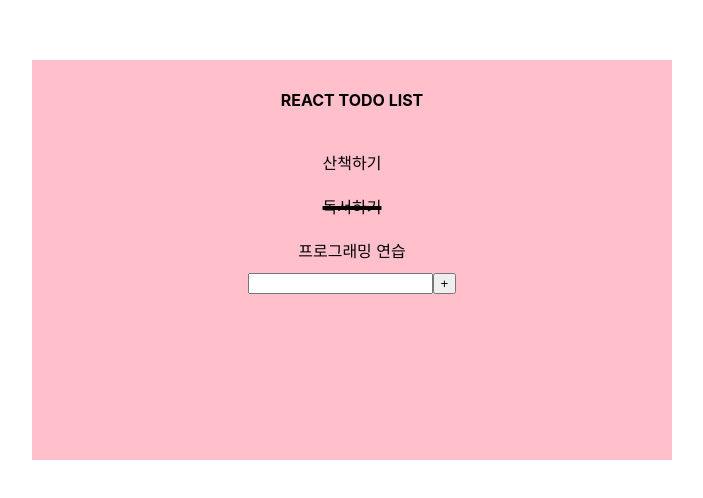
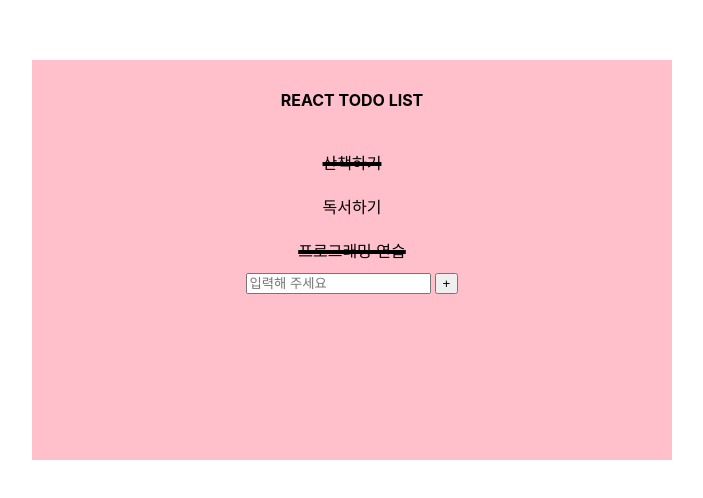
Before and after one commit to walker199101/react-todo-list, a React (Create React App) app: page / in a window 1280 px wide. Shown: the part 140-638 px from the top of the page, without its empty margins (288-991 px from the left). Built offline with nearby package versions, Linux system fonts and the light colour scheme.

Commit message:
todo아이템 추가

```diff
--- a/src/components/AddItem.jsx
+++ b/src/components/AddItem.jsx
@@ -1,11 +1,27 @@
+import React, { useState, useEffect } from 'react';
 import './TodoItem.scss';
+import './AddItem.scss';
 
 function AddItem (props) {
-    // const { text, isDone } = props;
+    const [text, setText] = useState('');
+    const { onAddItem } = props;
+    const onChange = (e) => {
+        setText(e.target.value);
+    }
+
+    const onReset = () => {
+        setText('');
+    }
+
+    const onClickAddBtn = () => {
+        // TODO: key값도 추가하기
+        onAddItem({ text: text, isDone: false });
+    }
+
     return (
         <div className="add-form">
-            <input type="text" />
-            <button class="add-btn">+</button>
+            <input type="text" onChange={onChange} value={text} placeholder="입력해 주세요" />
+            <button onClick={onClickAddBtn} class="add-btn">+</button>
         </div>
     )
 }
--- a/src/components/AddItem.scss
+++ b/src/components/AddItem.scss
@@ -0,0 +1,3 @@
+.add-btn {
+    margin-left: 4px;
+}
--- a/src/components/TodoItem.jsx
+++ b/src/components/TodoItem.jsx
@@ -6,7 +6,7 @@ function TodoItem (props) {
     return (
         <div className="todo-item">
             { isDone ?
-                <div>{text}</div> : <div className="done">{text}</div>
+                <div className="done">{text}</div> : <div>{text}</div>
             }
         </div>
     )
--- a/src/components/TodoList.jsx
+++ b/src/components/TodoList.jsx
@@ -1,6 +1,6 @@
+import React, { useState, useEffect } from 'react';
 import TodoItem from './TodoItem';
 import AddItem from './AddItem';
-import React, { useState, useEffect } from 'react';
 
 // * 주로, 마운트 시에 하는 작업들은 다음과 같은 사항들이 있습니다.
 // props 로 받은 값을 컴포넌트의 로컬 상태로 설정
@@ -13,21 +13,28 @@ import React, { useState, useEffect } from 'react';
 // 라이브러리 인스턴스 제거
 
 function TodoList () {
-    const [listItems, setListItems] = useState([]);
     const todoData = [
         { key: 1, text: "산책하기", isDone: true },
         { key: 2, text: "독서하기", isDone: false },
         { key: 3, text: "프로그래밍 연습", isDone: true }
     ]
+    const [listItems, setListItems] = useState(todoData);
     // useEffect
     useEffect(() => {
         console.log('컴포넌트가 화면에 나타남');
-        setListItems(todoData);
         return () => {
-          // cleanup 함수
-          console.log('컴포넌트가 화면에서 사라짐');
+            // cleanup 함수
+            console.log('컴포넌트가 화면에서 사라짐');
         };
-      }, []);
+    }, []);
+
+    const onAddItem = (item) => {
+        setListItems([...listItems, item]);
+    }
+
+    const onRemoveItem = (idx) => {
+
+    }
 
     return (
         <div>
@@ -36,7 +43,7 @@ function TodoList () {
                     <TodoItem key={el.key} text={el.text} isDone={el.isDone} />
                 )
             }
-            <AddItem  />
+            <AddItem onAddItem={onAddItem} />
         </div>
     )
 }
```
